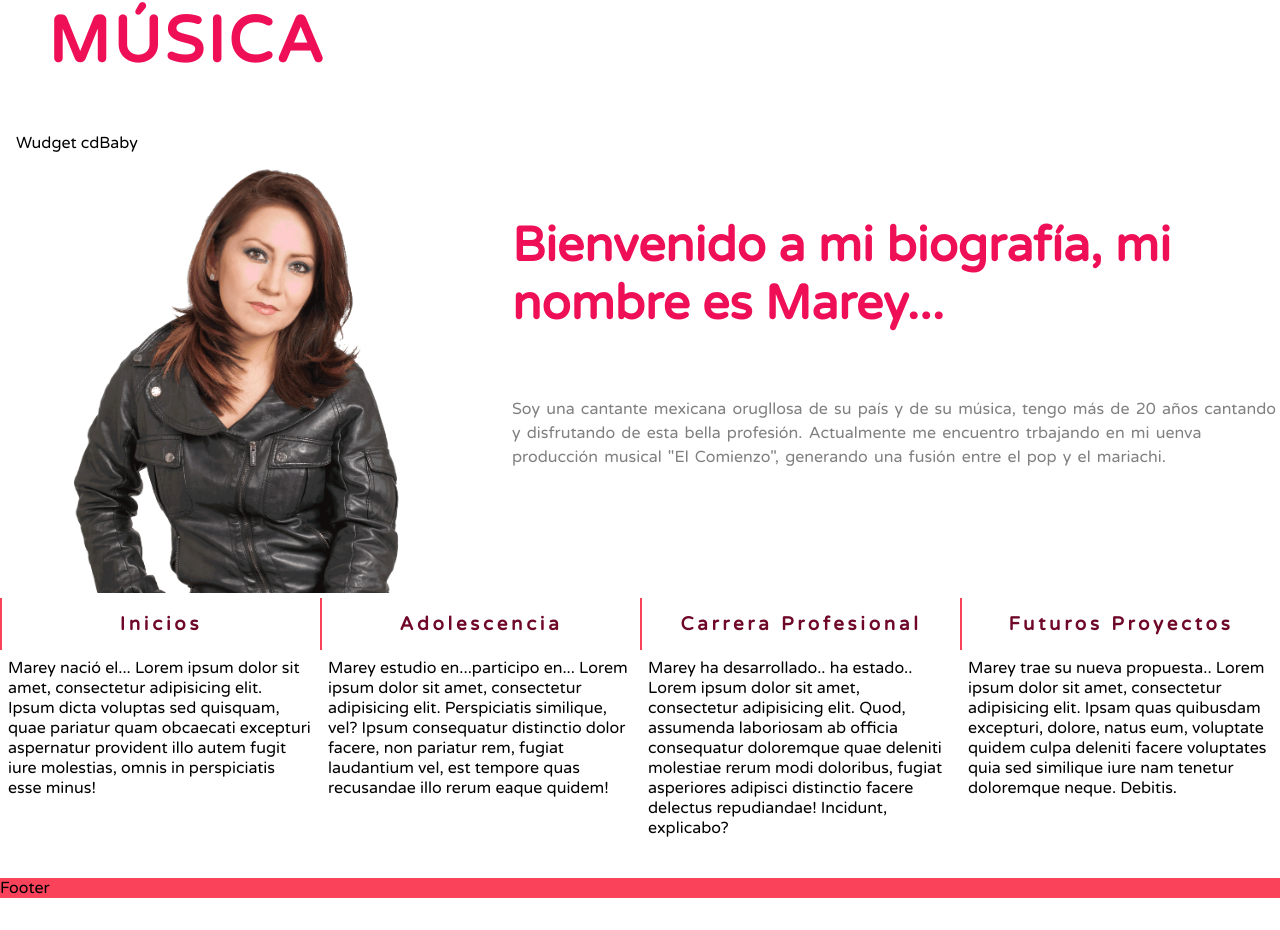
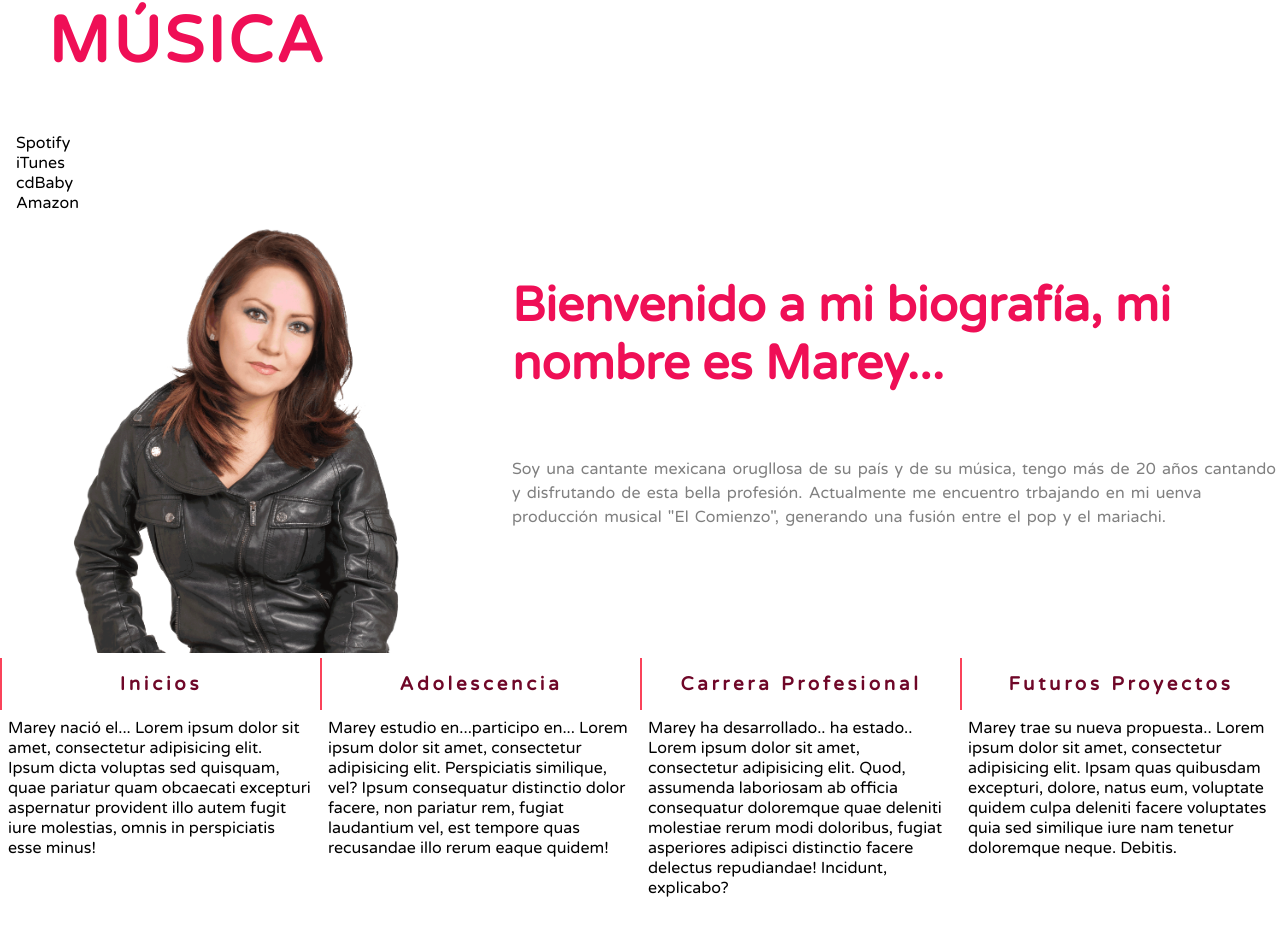
Before and after one commit to JuanDanielCR/Marey, a plain HTML site: page index.html in a window 1280 px wide. Shown: the part 3515-4445 px from the top of the page. Drawn offline with Linux system fonts and the light colour scheme.

```diff
--- a/index.html
+++ b/index.html
@@ -9,6 +9,7 @@
 	<link href='http://fonts.googleapis.com/css?family=Varela+Round' rel='stylesheet' type='text/css'>
 	<link rel="stylesheet" type="text/css" href="slick/slick.css"/>
 	<link rel="stylesheet" type="text/css" href="css/estilos.css"/>
+	<link rel="shortcut icon" href="images/mareylogo.png"/>
 	<script src="JS/jquery-2.1.1.min.js"></script>
 	<script src="slick/slick.min.js"></script>
 	<script src="JS/marey.js"></script>
@@ -207,8 +208,17 @@
 	</section>
 	<section class="music"	id="musica">
 		<h2>Música</h2>
-		<article class="widget">
-			Wudget cdBaby
+		<article class="Spotify">
+			Spotify
+		</article>
+		<article class="iTunes">
+			iTunes
+		</article>
+		<article class="cdBaby">
+			cdBaby
+		</article>
+		<article class="Amazon">
+			Amazon
 		</article>
 	</section>
 	<section class="biography"	id="biografia">
```
